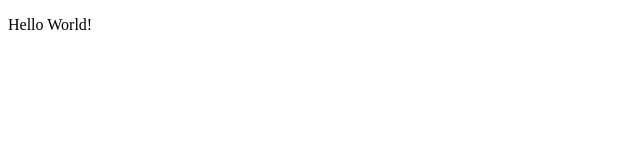
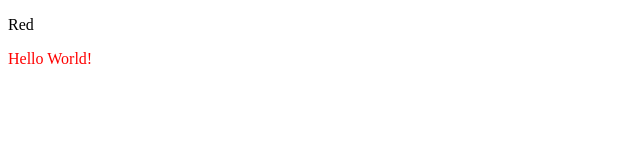
Before and after one commit to Hassan-Boulhilt/swa-advanced-vue3-components, a Vue app: page / in a window 1280 px wide. Shown: the top 160 px of the page, without its empty margins (0-640 px from the left). Built offline with nearby package versions, Linux system fonts and the light colour scheme.

Commit message:
Add a scoped style to the component

```diff
--- a/src/App.vue
+++ b/src/App.vue
@@ -1,4 +1,5 @@
 <template>
+  <p>Red</p>
   <Greeting></Greeting>
 </template>
 
--- a/src/components/Greeting.vue
+++ b/src/components/Greeting.vue
@@ -14,3 +14,9 @@ export default {
   },
 };
 </script>
+<style scoped>
+p {
+    color:red;
+}
+
+</style>
```
